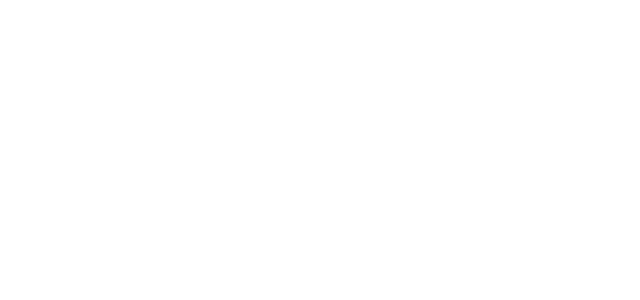
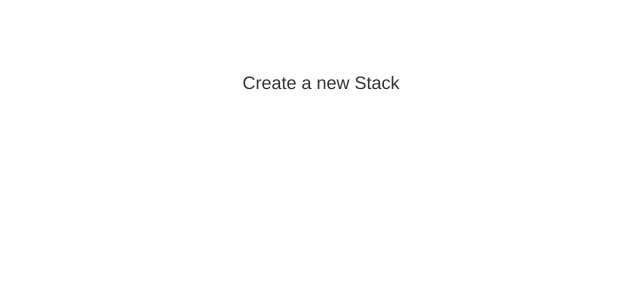
Before and after one commit to sergioviniciuss/flashcardpro, a React (Create React App) app: page /stack_form in a window 1280 px wide. Shown: the top 300 px of the page, without its empty margins (319-959 px from the left). Built offline with nearby package versions, Linux system fonts and the light colour scheme.

Commit message:
Creating stackform component

```diff
--- a/src/components/App.js
+++ b/src/components/App.js
@@ -1,4 +1,5 @@
 import React, { Component } from 'react';
+import { Link } from 'react-router-dom';
 import Stacklist from './Stacklist';
 
 class App extends Component {
@@ -8,6 +9,10 @@
                 <h2>Flashcard Pro</h2>
                 <hr />
                 <Stacklist />
+                <hr />
+                <Link to='/stack_form'>
+                    <h4>Create a new stack </h4>
+                </Link>
             </div>
         )
     }
--- /dev/null
+++ b/src/components/StackForm.js
@@ -0,0 +1,13 @@
+import React, { Component } from 'react'
+
+class StackForm extends Component {
+    render () {
+        return (
+            <div>
+                <h4>Create a new Stack</h4>
+            </div>
+        )
+    }
+}
+
+export default StackForm
--- a/src/index.js
+++ b/src/index.js
@@ -6,6 +6,7 @@
 import rootReducer from './reducers';
 import App from './components/App';
 import Stack from './components/Stack';
+import StackForm from './components/StackForm';
 import { setStack } from './actions';
 import './index.css';
 
@@ -19,6 +20,7 @@
             <Switch>
                 <Route exact path ='/' component={App} />
                 <Route path ='/stack' component={Stack} />
+                <Route path ='/stack_form' component={StackForm} />
             </Switch>
         </BrowserRouter>
     </Provider>,
```
